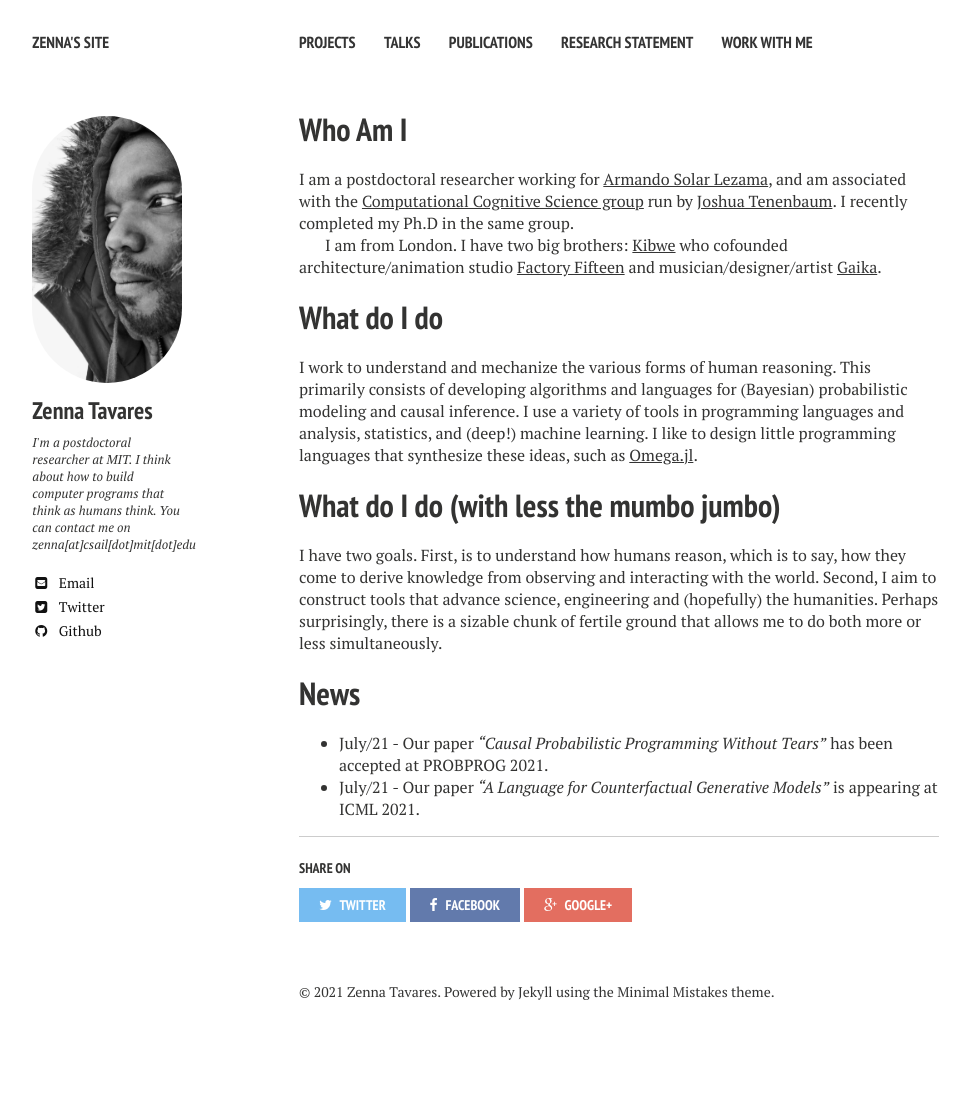
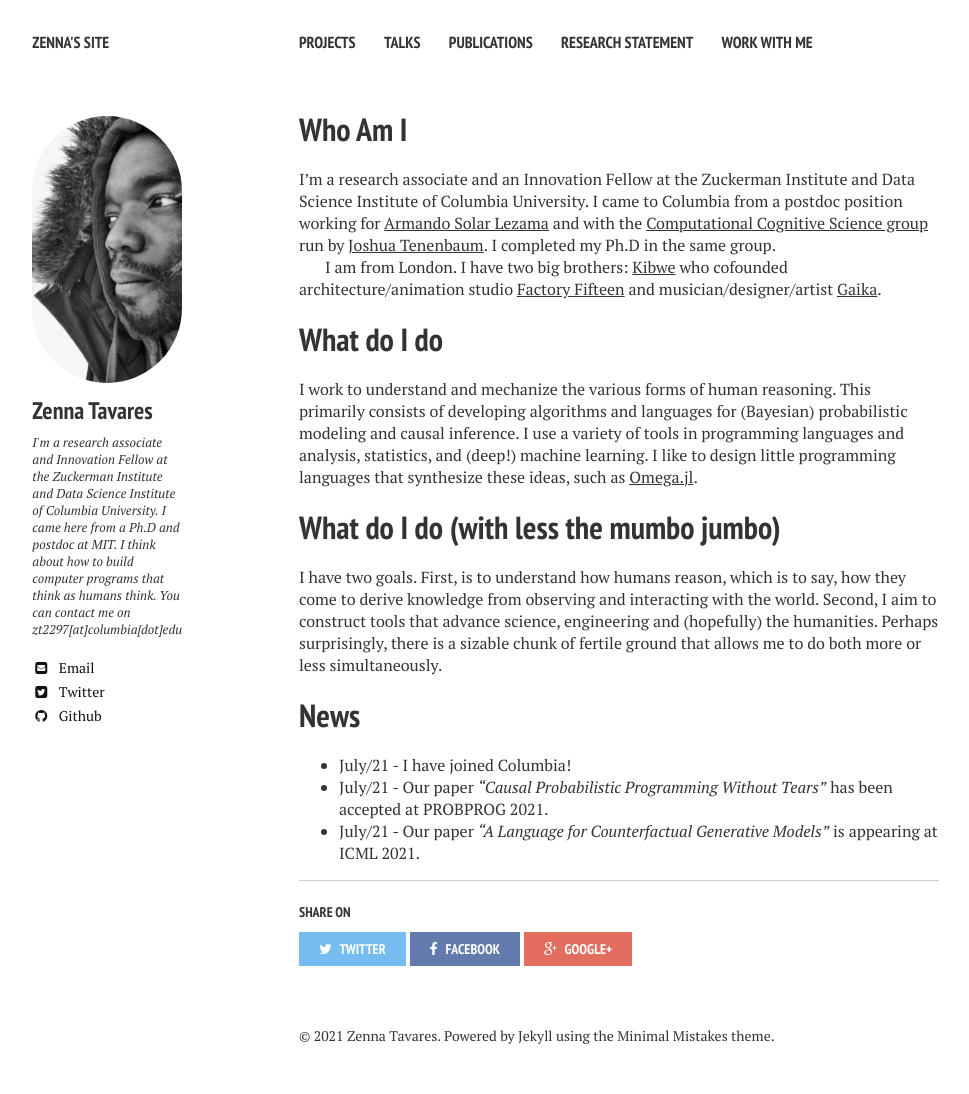
Before and after one commit to zenna/zenna.github.io, a Jekyll site: the page built from index.md, in a window 1280 px wide. Shown: the whole page, without its empty margins (21-990 px from the left). Built offline with Jekyll 4.4.1, drawn with Linux system fonts in a browser that asks for light colours; nearby versions of some CDN libraries; before the commit the page ends 1050 px from its top, so only the background shows below that.

Commit message:
up! move from MIT

```diff
--- a/_config.yml
+++ b/_config.yml
@@ -28,8 +28,8 @@ kramdown:
 owner:
   name: Zenna Tavares
   avatar: zennabw.jpg
-  bio: "I'm a postdoctoral researcher at MIT.  I think about how to build computer programs that think as humans think.  You can contact me on zenna[at]csail[dot]mit[dot]edu"
-  email: zenna@csail.mit.edu
+  bio: "I'm a research associate and Innovation Fellow at the Zuckerman Institute and Data Science Institute of Columbia University.  I came here from a Ph.D and postdoc at MIT.  I think about how to build computer programs that think as humans think.  You can contact me on zt2297[at]columbia[dot]edu"
+  email: zt2297@columbia.edu
   disqus-shortname:
   twitter: zennatavares
   facebook: #username
--- a/index.md
+++ b/index.md
@@ -4,7 +4,7 @@ title: "Who Am I"
 tags: [Me, Intro]
 ---
 
-I am a postdoctoral researcher working for [Armando Solar Lezama](http://people.csail.mit.edu/asolar/), and am associated with the [Computational Cognitive Science group](http://cocosci.mit.edu) run by [Joshua Tenenbaum](http://web.mit.edu/cocosci/josh.html).  I recently completed my Ph.D in the same group.
+I'm a research associate and an Innovation Fellow at the Zuckerman Institute and Data Science Institute of Columbia University.  I came to Columbia from a postdoc position working for [Armando Solar Lezama](http://people.csail.mit.edu/asolar/) and with the [Computational Cognitive Science group](http://cocosci.mit.edu) run by [Joshua Tenenbaum](http://web.mit.edu/cocosci/josh.html).  I completed my Ph.D in the same group.
 
 I am from London. I have two big brothers: [Kibwe](http://blog.ted.com/constructing-kinetic-worlds-the-futuristic-films-of-ted-fellow-kibwe-tavares/) who cofounded architecture/animation studio [Factory Fifteen](http://www.factoryfifteen.com/) and musician/designer/artist [Gaika](https://warp.net/artists/gaika/).
 
@@ -18,5 +18,6 @@ I have two goals. First, is to understand how humans reason, which is to say, ho
 
 # News
 
+- July/21 - I have joined Columbia!
 - July/21 - Our paper *"Causal Probabilistic Programming Without Tears"* has been accepted at PROBPROG 2021.
 - July/21 - Our paper *"A Language for Counterfactual Generative Models"* is appearing at ICML 2021.
```
